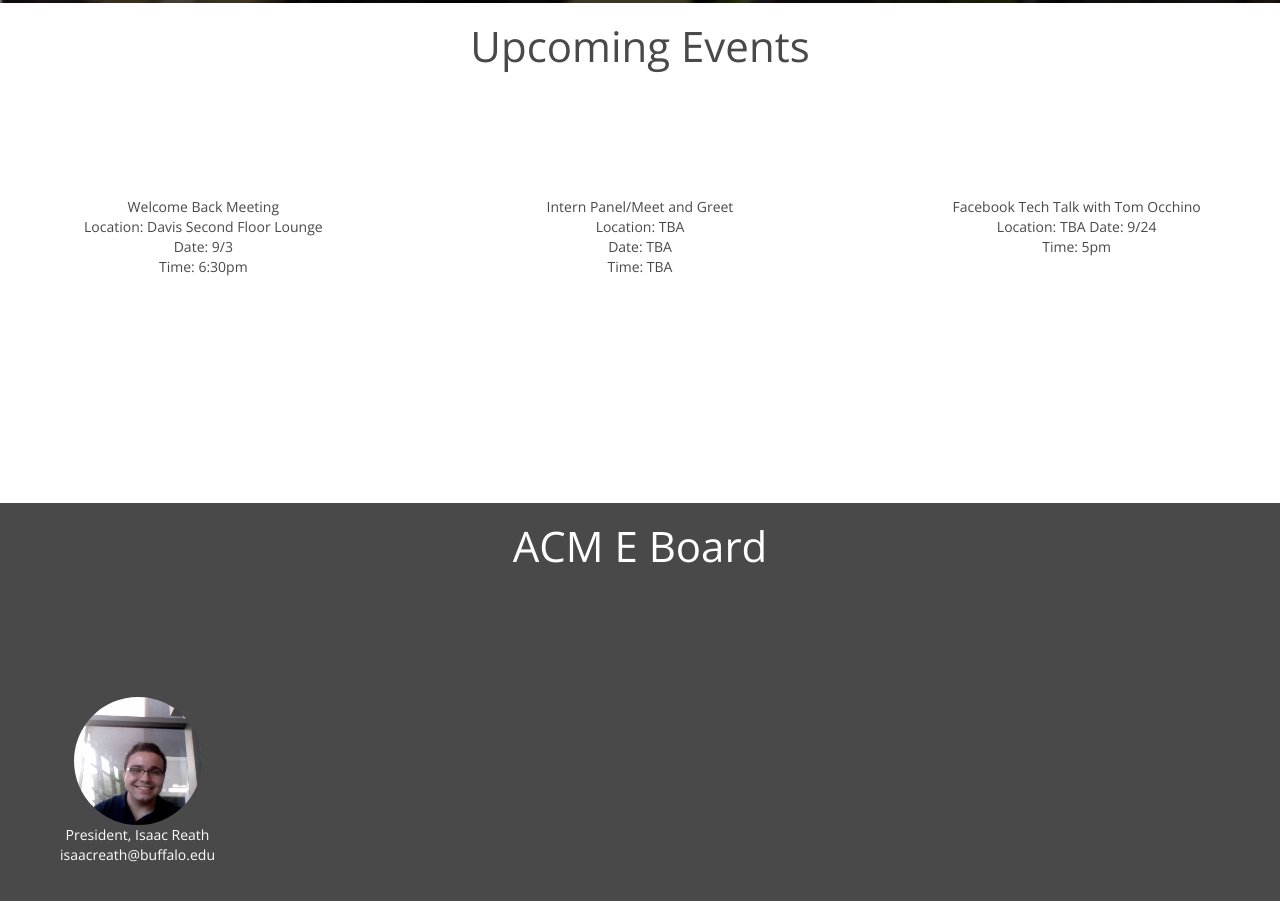
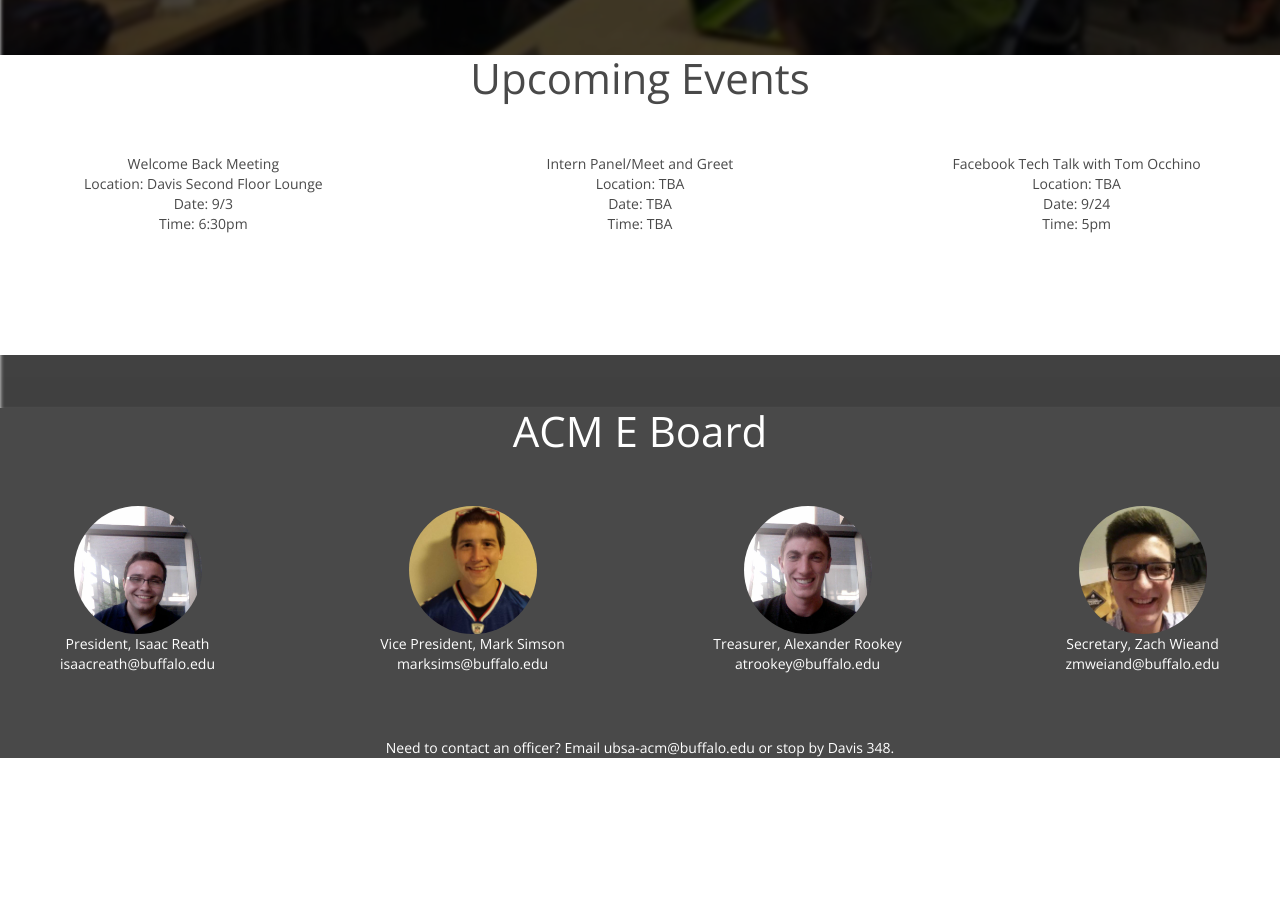
Before and after one commit to zmwieand/ubacm.github.io, a plain HTML site: page index.html in a window 1280 px wide. Shown: the part 397-1298 px from the top of the page. After the commit the page ends 1155 px from the top, so only its background shows below. Drawn offline with nearby package versions, Linux system fonts and the light colour scheme.

Commit message:
I DID IT GUYS AND I MADE IT SO SEXY

```diff
--- a/css/index.css
+++ b/css/index.css
@@ -112,18 +112,32 @@ p.centered {
 	color: white;
 	text-align: center;
 	background-color: rgb(73, 73, 73);
-	height: 400px;
+	/*height: 400px;*/
+}
+
+.pic{
+	text-align: center;
+	margin-bottom: 4%;
+}
+.pastEvents{
+	color: rgb(73, 73, 73);
+}
+
+.btn{
+	margin-top: 1%;
+	border-radius: 0px;
 }
 
 h1{
 	font-weight: 100;
 	font-size: 300%;
-	margin-bottom: 10%;
+	margin-top: 4%;
+	margin-bottom: 4%;
 }
 
 .events {
 	text-align: center;
-	height: 500px;
+	height: 300px;
 	background-color: white;
 	color: rgb(73,73,73);
 }
--- a/index.html
+++ b/index.html
@@ -28,30 +28,6 @@
   </head>
 
   <body>
-
-<!--     <div class="navbar navbar-default navbar-fixed-top" role="navigation">
-      <div class="container">
-        <div class="navbar-header">
-          <button type="button" class="navbar-toggle collapsed" data-toggle="collapse" data-target=".navbar-collapse">
-            <span class="sr-only">Toggle navigation</span>
-            <span class="icon-bar"></span>
-            <span class="icon-bar"></span>
-            <span class="icon-bar"></span>
-          </button>
-          <a class="navbar-brand" href="/">UB ACM</a>
-        </div>
-        <div class="navbar-collapse collapse">
-          <ul class="nav navbar-nav navbar-right">
-
-            <li><a href="/">Home</a></li>
-            <li><a href="/contact">Officers</a></li>
-            <li><a>Events</a></li>
-          </ul>
-        </div>
-      </div>
-    </div> -->
-
-
     <div class="container-full content ">
       <div class = "header">
         <div class="col-md-12 img"></div>
@@ -71,9 +47,7 @@
       </div>
       <div class="row">
         <div class="events">
-          <div class="col-md-12">
             <h1>Upcoming Events</h1>
-          </div>
           <div class="event">
             <div class="col-md-4 e">
               Welcome Back Meeting<br>
@@ -89,7 +63,7 @@
             </div>
             <div class="col-md-4 e">
               Facebook Tech Talk with Tom Occhino<br>
-              Location: TBA
+              Location: TBA<br>
               Date: 9/24<br>
               Time: 5pm
             </div>
@@ -98,19 +72,30 @@
       </div>
       <div class="row">
         <div class="officers">
-          <div class="col-md-12">
             <h1>ACM E Board</h1>
-          </div>
           <div class="row">
-            <div class="col-md-3">
-              <img class="profilepic" src="../img/IsaacReath.jpg">
+            <div class="col-md-3 pic">
+              <img class="profilepic" src="img/IsaacReath.jpg">
               <p>President, Isaac Reath</br>isaacreath@buffalo.edu</p>
+            </div>
+            <div class="col-md-3 pic">
+              <img class="profilepic" src="img/MarkSimson.jpg">
+              <p>Vice President, Mark Simson</br>marksims@buffalo.edu</p>
+            </div>
+            <div class="col-md-3 pic">
+              <img class="profilepic" src="img/AlexanderRookey.jpg">
+              <p>Treasurer, Alexander Rookey</br>atrookey@buffalo.edu</p>
+            </div>
+            <div class="col-md-3 pic">
+              <img class="profilepic" src="img/ZachWieand.jpg">
+              <p>Secretary, Zach Wieand</br>zmweiand@buffalo.edu</p>
+            </div>
+            <div class="col-md-12">
+              Need to contact an officer? Email ubsa-acm@buffalo.edu or stop by Davis 348.
             </div>
           </div>
         </div>
       </div>
-
-
     </div>
 
     <!-- /.container -->
```
Also changed, not shown: 1 other file.
